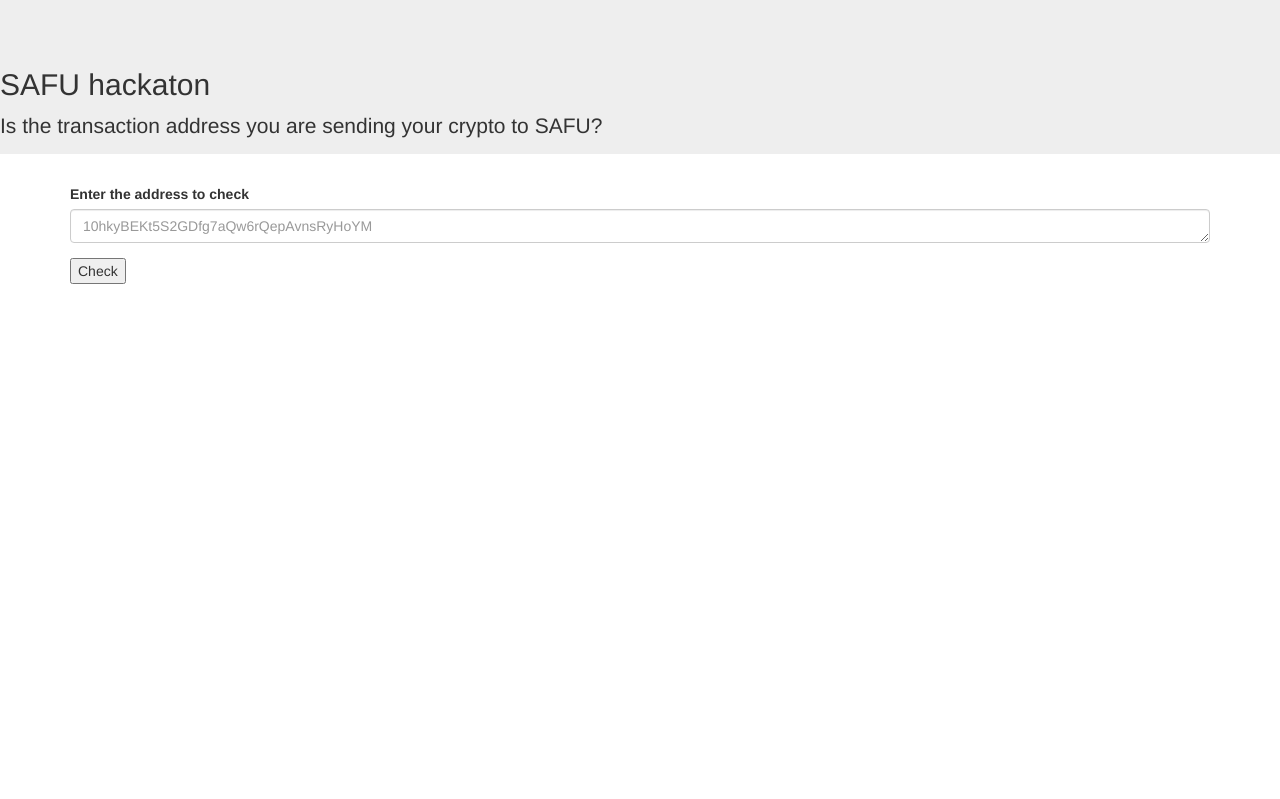
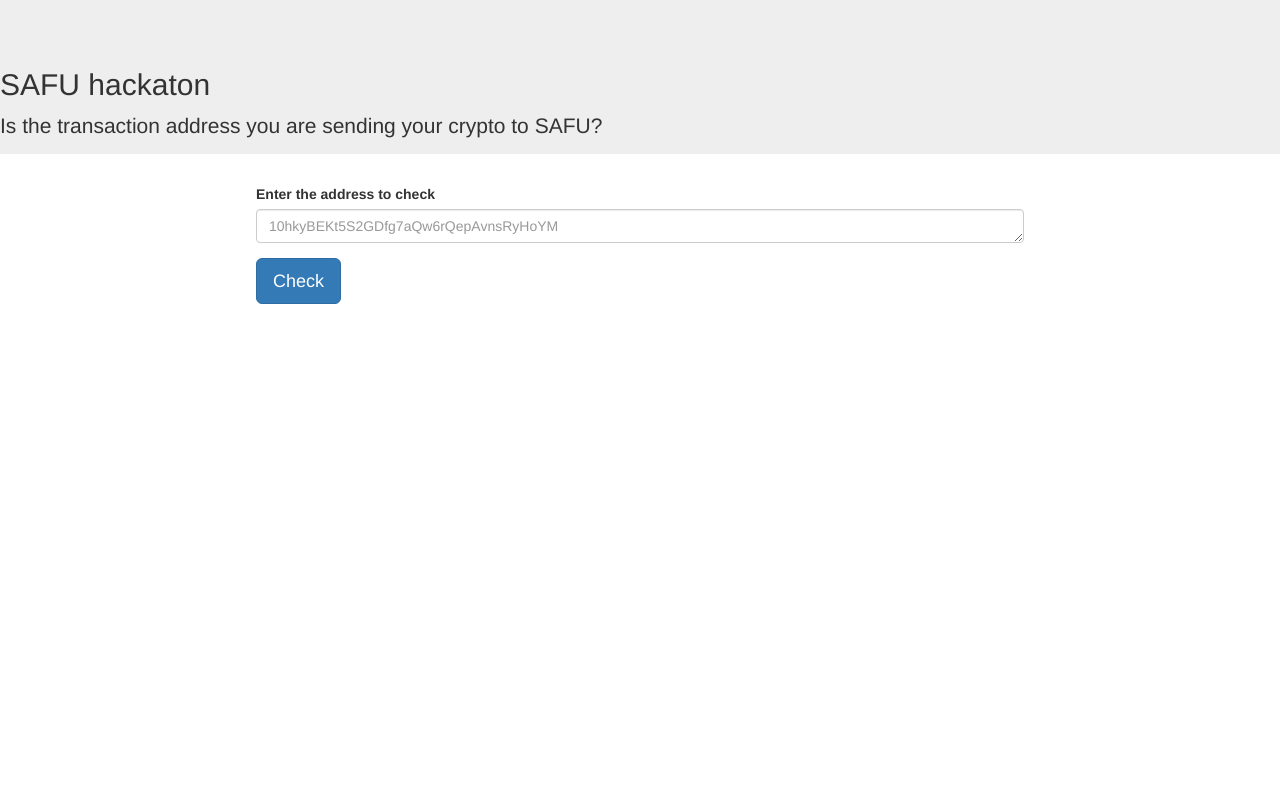
Before and after one commit to JMLizano/safu_hackaton, a Flask app: page / in a window 1280 px wide; the page is wider, and only the part inside the window is pictured. Shown: the top 799 px of that part. After the commit the page ends 304 px from the top of that part, so only its background shows below. Run offline with Flask 2, Linux system fonts and the light colour scheme; parts of the project's set-up code (start-up, migrations or seed data) failed here and were passed over; some libraries are stand-ins or nearby versions.

Commit message:
Modified frontend

```diff
--- a/safu/public/views.py
+++ b/safu/public/views.py
@@ -1,5 +1,6 @@
 # -*- coding: utf-8 -*-
 import json
+import random
 from flask import Blueprint, render_template, request
 import sqlalchemy
 from ..extensions import db
@@ -43,8 +44,7 @@ def home():
         if address is not None:
             outgoing_transactions = address.sended_to
             incoming_transactions = address.received_from
-    return render_template("home.html",  origin=address, outgoing_transactions=outgoing_transactions,
-                           incoming_transactions=incoming_transactions)
+    return render_template("home.html")
 
 @blueprint.route('/api/address/<id>', methods=['GET'])
 def get_address(id):
@@ -56,6 +56,7 @@ def get_address(id):
         outgoing_transactions = address.sended_to
         incoming_transactions = address.received_from
     return json.dumps({ 'origin': address.to_dict(),
+                        'score': random.randint(0, 100),
                         'outgoing_transactions': [address.to_dict() for address in outgoing_transactions],
                         'incoming_transactions': [address.to_dict() for address in incoming_transactions]
                       })
--- a/safu/static/drawGraph.js
+++ b/safu/static/drawGraph.js
@@ -1,10 +1,6 @@
-function drawTransactions(origin, outgoing, incoming) {
-
-}
-
 function drawgraph(s, origin, outgoing, incoming) {
 
-  s.graph.clear()
+  s.graph.clear();
 
   s.graph.addNode({
     // Main attributes:
@@ -66,5 +62,10 @@ function drawgraph(s, origin, outgoing, incoming) {
   sigma.plugins.relativeSize(s, 1);
   s.refresh();
   s.startForceAtlas2();
-  window.setTimeout(function() {s.killForceAtlas2()}, 1000);
+  window.setTimeout(function() {s.killForceAtlas2()}, 250);
 }
+
+function metrics(node) {
+  $('#outgoing').css('width', node.outgoing_transactions.length+'%').attr('aria-valuenow', node.outgoing_transactions.length);
+  $('#incoming').css('width', node.incoming_transactions.length+'%').attr('aria-valuenow', node.incoming_transactions.length);
+}
--- a/safu/static/style.css
+++ b/safu/static/style.css
@@ -2,3 +2,36 @@
   margin-top: 0em;
   height: 11em;
 }
+
+html,body,#graph {
+  height:100%;
+}
+.body{
+  height:100%;
+}
+.container {
+  display:table;
+  width: 100%;
+  margin-top: -50px;
+  padding: 50px 0 0 0; /*set left/right padding according to needs*/
+  box-sizing: border-box;
+}
+
+.row {
+  height: 100%;
+  display: table-row;
+}
+
+.row .no-float {
+display: table-cell;
+float: none;
+}
+
+.massive-font{
+  font-size: 30px;
+  text-align: center;
+}
+
+.progress-bar {
+  background: -webkit-linear-gradient(left, #d40000 0%,#368f03 100%); /* Chrome10-25,Safari5.1-6 */
+  }
--- a/safu/templates/home.html
+++ b/safu/templates/home.html
@@ -36,86 +36,89 @@
 
   <script type="text/javascript">
     function getAddress(address_id) {
-      // Let's first initialize sigma:
+
+      function draw(sigmaInst, address_id) {
+        $.getJSON("/api/address/" + address_id, function(json) {
+          $('#safu').css('width', json.score+'%').attr('aria-valuenow', json.score);
+          drawgraph(sigmaInst, json.origin, json.outgoing_transactions, json.incoming_transactions)
+          metrics(json)
+
+        });
+      }
+
+      function onNodeClick(event) {
+        console.log(event)
+        console.log(this)
+        var clickedNode = event.data.node;
+        draw(event.target, clickedNode.id)
+      }
+
+      // Let's first initialize sigma
+      $("#sigma-network").empty()
+      $("#score").show()
+
+
       var s = new sigma('sigma-network');
       s.settings({
         minArrowSize: 100
       });
+      s.bind('clickNode', onNodeClick);
+      draw(s, address_id)
 
-      function draw(address_id) {
-        $.getJSON("/api/address/" + address_id, function(json) {
-          drawgraph(s, json.origin, json.outgoing_transactions, json.incoming_transactions)
-        });
-      }
 
-      function onNodeClick(event) {
-        var clickedNode = event.data.node;
-        draw(clickedNode.id)
-      }
-
-      s.bind('clickNode', onNodeClick);
-
-      draw(address_id)
     }
   </script>
 
+
   <form action="javascript:;" onsubmit="getAddress(document.getElementById('addressInput').value)">
-    <div class="form-group">
+    <div class="form-group align-items-center" style="width: 60%;margin: 0 auto;margin-bottom:15px;">
         <label for="addressInput">Enter the address to check</label>
-        <textarea class="form-control" id="addressInput" rows="1" name="address" placeholder="10hkyBEKt5S2GDfg7aQw6rQepAvnsRyHoYM" required>{{ request.form['query'] }}</textarea>
+        <textarea class="form-control" id="addressInput" rows="1" name="address" placeholder="10hkyBEKt5S2GDfg7aQw6rQepAvnsRyHoYM" style="margin-bottom:15px;" required>{{ request.form['query'] }}</textarea>
+        <input type="submit" class="btn btn-primary btn-lg" value="Check">
     </div>
-
-    {% if error %}
-      <div class="alert alert-danger" role="alert">
-          {{ error_message }}
-      </div>
-    {% endif %}
-
-    <input type="submit" value="Check">
   </form>
-
-
-  <div id="sigma-network"></div>
-
-  {% if request.method == 'POST' and not error%}
-
-    <h3>Outgoing Transactions</h3>
-    <table class="table">
-      <thead>
-        <tr>
-          <th>Destination account</th>
-          <th>Destination account compromised</th>
-        </tr>
-      </thead>
-      <tbody>
-        {% for address in outgoing_transactions %}
-        <tr>
-          <td>{{ address.id }}</td>
-          <td>{{ address.compromised }}</td>
-        </tr>
-        {% endfor %}
-      </tbody>
-    </table>
-
-    <h3>Incoming Transactions</h3>
-    <table class="table">
-      <thead>
-        <tr>
-          <th>Orging account</th>
-          <th>Origin account compromised</th>
-        </tr>
-      </thead>
-      <tbody>
-        {% for address in incoming_transactions %}
-        <tr>
-          <td>{{ address.id }}</td>
-          <td>{{ address.compromised }}</td>
-        </tr>
-        {% endfor %}
-      </tbody>
-    </table>
-  {% endif %}
 
 </div>
 
+  <div id="score" style="display: none">
+    <div class="text-center">
+      <h3><strong>Safu Score</strong></h3>
+      <div class="progress center-block" style="width:400px;"> <!-- set to certain width -->
+        <div id="safu" class="progress-bar massive-font" role="progressbar" aria-valuenow="0" aria-valuemin="0" aria-valuemax="100" style="width: 80%">
+        </div>
+      </div>
+  </div>
+
+  <div id="graph" class="container" style="width: 80%;height: 600px;">
+    <div class="row" >
+      <div class="col-md-8 no-float" style="margin-left: 4px">
+        <div id="sigma-network" style="background-color: rgb(250, 246, 246);"></div>
+      </div>
+      <div class="col-md-4 col-md-offset-2">
+        <div id="node-metrics">
+          <h4 class="progress-type">Outgoing connections</h4>
+          <div class="progress">
+              <div id="outgoing" class="progress-bar" role="progressbar" aria-valuenow="0" aria-valuemin="0" aria-valuemax="10" style="width: 60%;"></div>
+          </div>
+          <h4 class="progress-type">Incoming connections</h4>
+          <div class="progress">
+              <div id="incoming" class="progress-bar" role="progressbar" aria-valuenow="0" aria-valuemin="0" aria-valuemax="10" style="width: 40%"> </div>
+          </div>
+        </div>
+    </div>
+  </div>
+  </div>
+
+</div>
+
+
+
+
+
+
+
+
+
+
+
 {%- endblock %}
```
